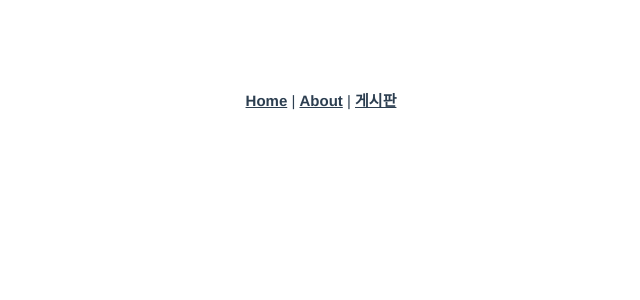
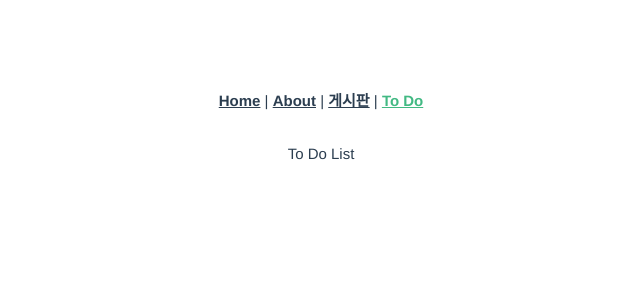
Before and after one commit to minju0423/devmj, a Vue app: page /todo/list in a window 1280 px wide. Before the commit this address had no page. Shown: the top 300 px of the page, without its empty margins (319-959 px from the left). Built offline with nearby package versions, Linux system fonts and the light colour scheme.

Commit message:
To do list 페이지 생성

```diff
--- a/src/components/PageHeader.vue
+++ b/src/components/PageHeader.vue
@@ -3,7 +3,8 @@
     <div id="nav">
         <router-link to="/">Home</router-link> |
         <router-link to="/about">About</router-link> |
-        <router-link to="/board/list">게시판</router-link>
+        <router-link to="/board/list">게시판</router-link> |
+        <router-link to="/todo/list">To Do</router-link>
     </div>
   </header>
 </template>
--- a/src/router/index.js
+++ b/src/router/index.js
@@ -3,6 +3,7 @@ import PageHome from '@/views/PageHome.vue'
 import BoardList from '@/views/board/BoardList.vue'
 import BoardDetail from '@/views/board/BoardDetail.vue'
 import BoardWrite from '@/views/board/BoardWrite.vue'
+import ToDoList from '@/views/todo/ToDoList.vue'
 
 
 const routes = [
@@ -34,6 +35,11 @@ const routes = [
     name: 'BoardWrite',
     component: BoardWrite
   },
+  {
+    path: '/todo/list',
+    name: 'ToDoList',
+    component: ToDoList
+  },
 ]
 
 const router = createRouter({
--- a/src/views/board/BoardWrite.vue
+++ b/src/views/board/BoardWrite.vue
@@ -21,7 +21,6 @@ export default {
         return {
             requestBody: this.$route.query,
             idx: this.$route.query.idx,
-
             title: '',
             author: '',
             contents: '',
--- /dev/null
+++ b/src/views/todo/ToDoList.vue
@@ -0,0 +1,15 @@
+<template>
+    <div class="board-list">
+        To Do List
+    </div>
+</template>
+
+<script>
+export default {
+
+}
+</script>
+
+<style>
+
+</style>
```
Lines whose indentation alone changed are shown as unchanged.
